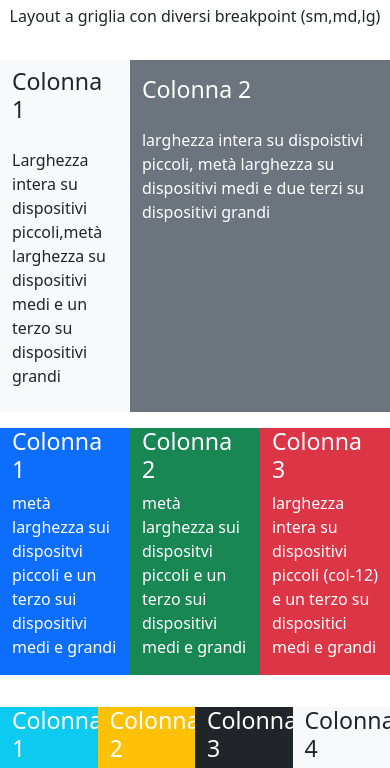
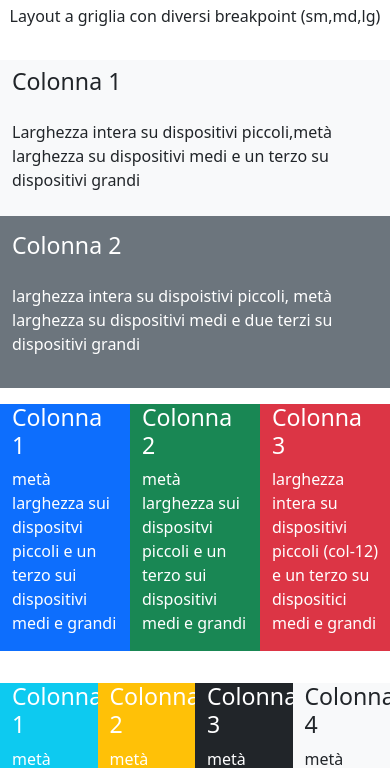
Before and after one commit to FrancescoMarra97/htmlcss-bootstrap-layout, a plain HTML site: page index.html in a window 390 px wide. Shown: the part 53-821 px from the top of the page. Drawn offline with nearby package versions, Linux system fonts and the light colour scheme.

Commit message:
responsive 1st row

```diff
--- a/index.html
+++ b/index.html
@@ -29,11 +29,11 @@
         <main>
             <div class="container">
                 <div class="row">
-                    <div class="col-4 bg-light " >
+                    <div class="col-sm-12 col-md-4 col-lg-4 bg-light " >
                         <h3 class="py-2">Colonna 1</h3>
                         <p class="py-2">Larghezza intera su dispositivi piccoli,metà larghezza su dispositivi medi e un terzo su dispositivi grandi</p>
                     </div>
-                    <div class="col-8 bg-secondary py-2">
+                    <div class="col-sm-12 col-md-8 col-lg-8 bg-secondary py-2">
                         <h3 class="text-white py-2">Colonna 2</h3>
                         <p class="text-white py-2">larghezza intera su dispoistivi piccoli, metà larghezza su dispositivi medi e due terzi su dispositivi grandi</p>
                     </div>
```
